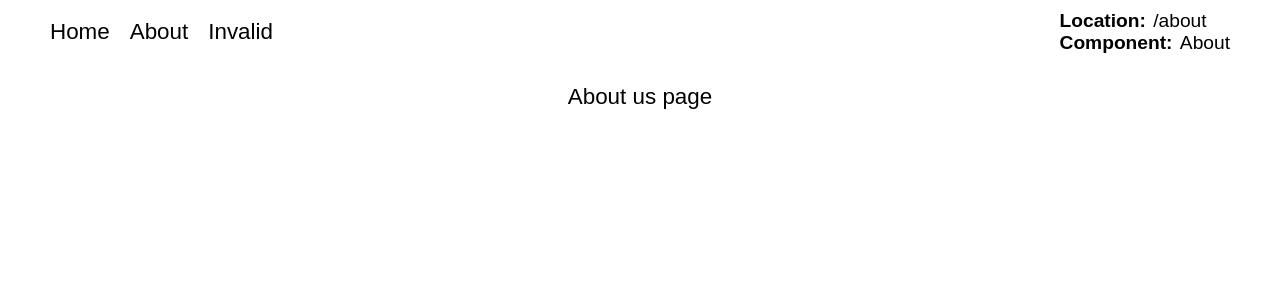
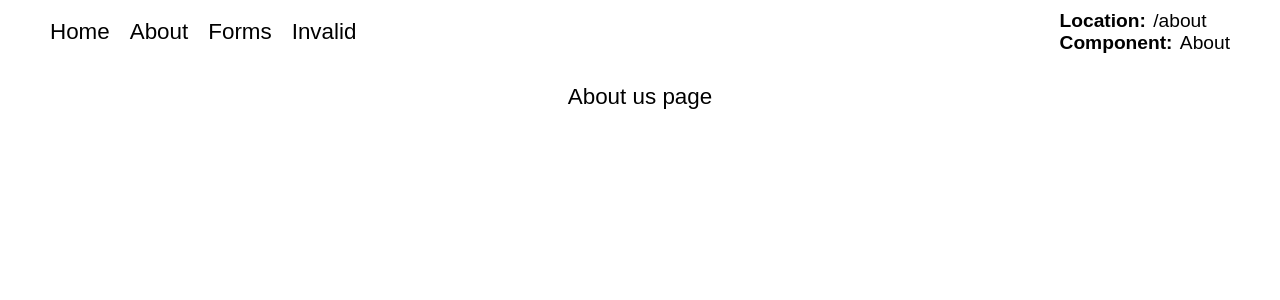
Before and after one commit to navasti/rolling-scopes-react, a React (Create React App) app: page /about in a window 1280 px wide. Shown: the top 300 px of the page. Built offline with nearby package versions, Linux system fonts and the light colour scheme.

Commit message:
feat: initialize forms route and module

```diff
--- a/src/modules/App/index.tsx
+++ b/src/modules/App/index.tsx
@@ -1,5 +1,6 @@
 import { Navigate, Route, Routes } from 'react-router-dom';
 import { SearchPage, About, NotFound } from 'modules';
+import { Forms } from 'modules';
 import React from 'react';
 
 export const App = () => {
@@ -7,6 +8,7 @@ export const App = () => {
     <Routes>
       <Route path="/" element={<SearchPage componentName="SearchPage" location="/" />} />
       <Route path="/about" element={<About componentName="About" location="/about" />} />
+      <Route path="/forms" element={<Forms componentName="Forms" location="/forms" />} />
       <Route path="/404" element={<NotFound componentName="NotFound" location="/404" />} />
       <Route path="*" element={<Navigate to="/404" replace />} />
     </Routes>
--- /dev/null
+++ b/src/modules/Form/index.tsx
@@ -0,0 +1,18 @@
+import { Layout } from 'modules';
+import * as S from './styled';
+import React from 'react';
+
+type Props = {
+  componentName: string;
+  location: string;
+};
+
+export const Forms = ({ componentName, location }: Props) => {
+  return (
+    <Layout location={location} componentName={componentName}>
+      <S.CommonView>
+        <form>form</form>
+      </S.CommonView>
+    </Layout>
+  );
+};
--- /dev/null
+++ b/src/modules/Form/styled.ts
@@ -0,0 +1,6 @@
+import styled from 'styled-components';
+
+export const CommonView = styled.div`
+  justify-content: center;
+  display: flex;
+`;
--- a/src/modules/Header/index.tsx
+++ b/src/modules/Header/index.tsx
@@ -23,6 +23,11 @@ export const Header = ({ componentName, location }: Props) => {
           </Link>
         </S.LinkWrapper>
         <S.LinkWrapper>
+          <Link role="link" to="/forms">
+            Forms
+          </Link>
+        </S.LinkWrapper>
+        <S.LinkWrapper>
           <Link role="link" to="/invalid">
             Invalid
           </Link>
--- a/src/modules/index.tsx
+++ b/src/modules/index.tsx
@@ -1,4 +1,5 @@
 export { App } from './App';
+export { Forms } from './Form';
 export { About } from './About';
 export { Layout } from './Layout';
 export { Header } from './Header';
```
